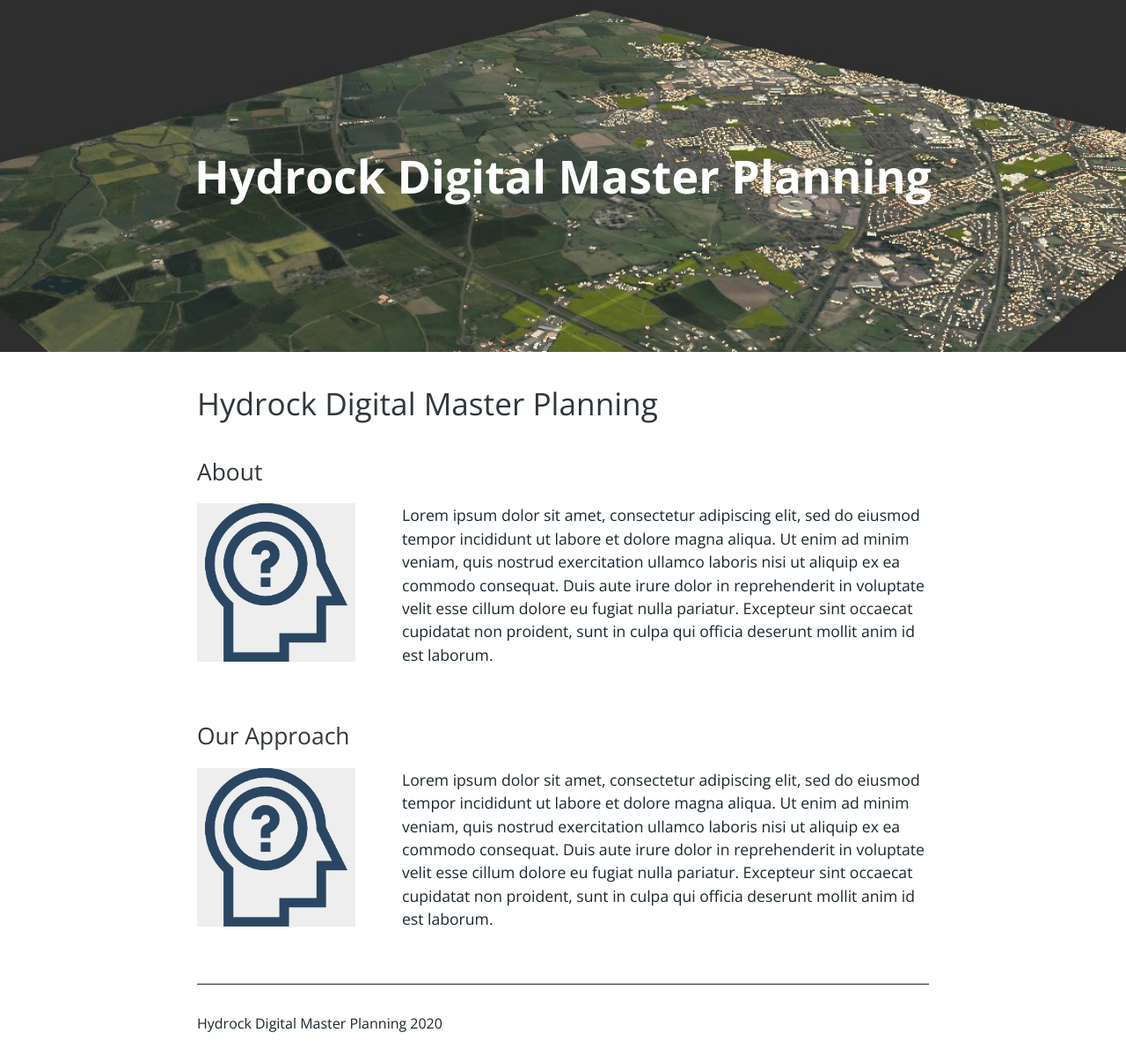
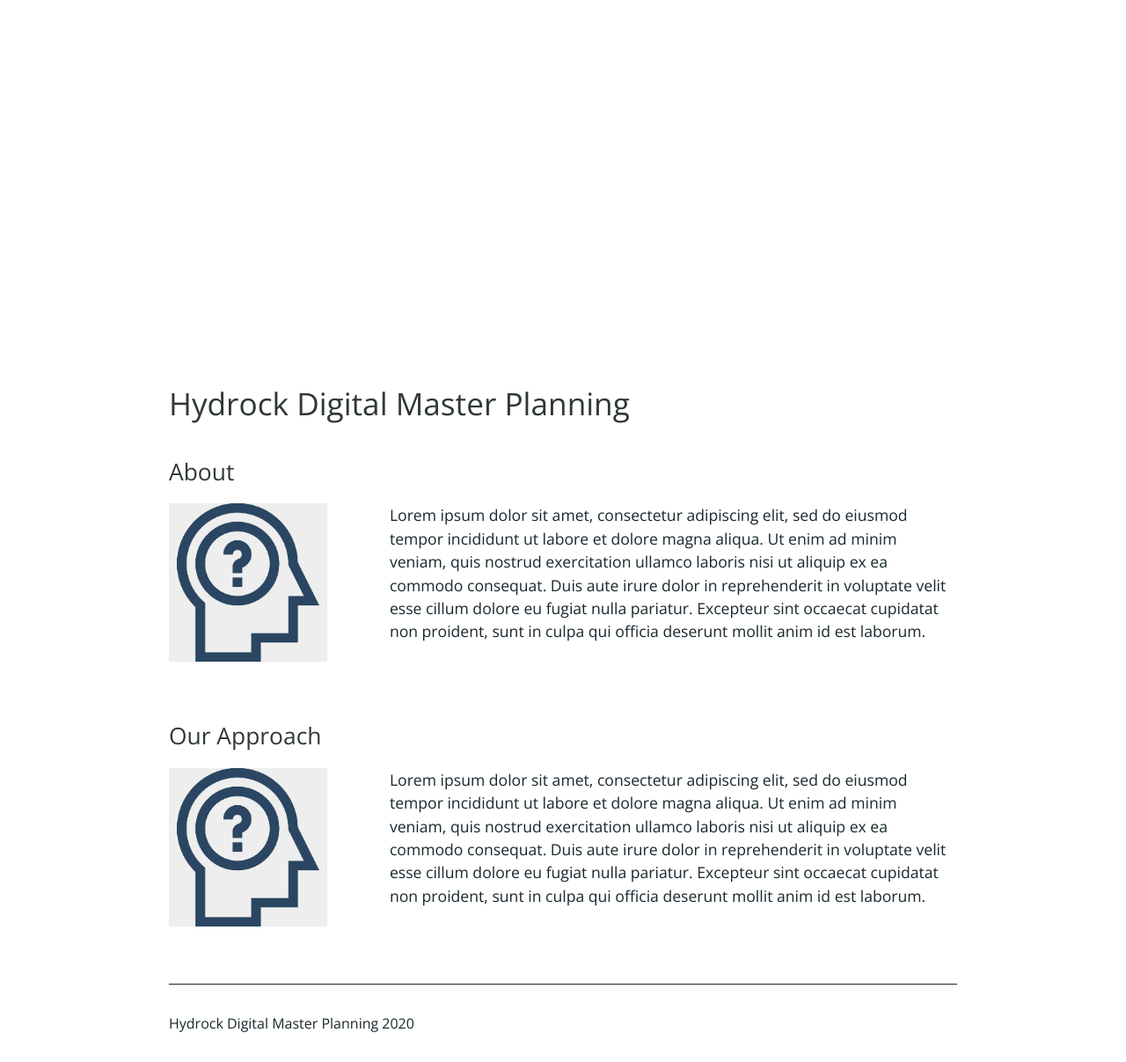
Before and after one commit to HydrockEngineering/DigitalMasterPlanning, a Jekyll site: the page built from index.md, in a window 1280 px wide. Shown: the whole page at 88% size. Built offline with Jekyll 4.4.1, drawn with Linux system fonts in a browser that asks for light colours; our own code applies the rules of GitHub Pages for plain Markdown files; the repository's description, which GitHub fills in, is left out.

Commit message:
Update jekyll-theme-cayman.scss

```diff
--- a/_sass/jekyll-theme-cayman.scss
+++ b/_sass/jekyll-theme-cayman.scss
@@ -110,7 +110,7 @@
   text-align: center;
   /*background-color: $header-bg-color;*/
   background-image: url("https://hydrockengineering.github.io/DigitalMasterPlanning/assets/images/banner.png");
-  /*background-image: linear-gradient(120deg, $header-bg-color-secondary, $header-bg-color);*/
+  background-image: linear-gradient(120deg, $header-bg-color-secondary, $header-bg-color);
   background-color: #cccccc; /* Used if the image is unavailable */
   height: 400px; /* You must set a specified height */
   background-position: center; /* Center the image */
@@ -178,7 +178,7 @@
   }
 
   @include large {
-    max-width: 64rem;
+    max-width: 68rem;
     padding: 2rem 6rem;
     margin: 0 auto;
     font-size: 1.1rem;
```
